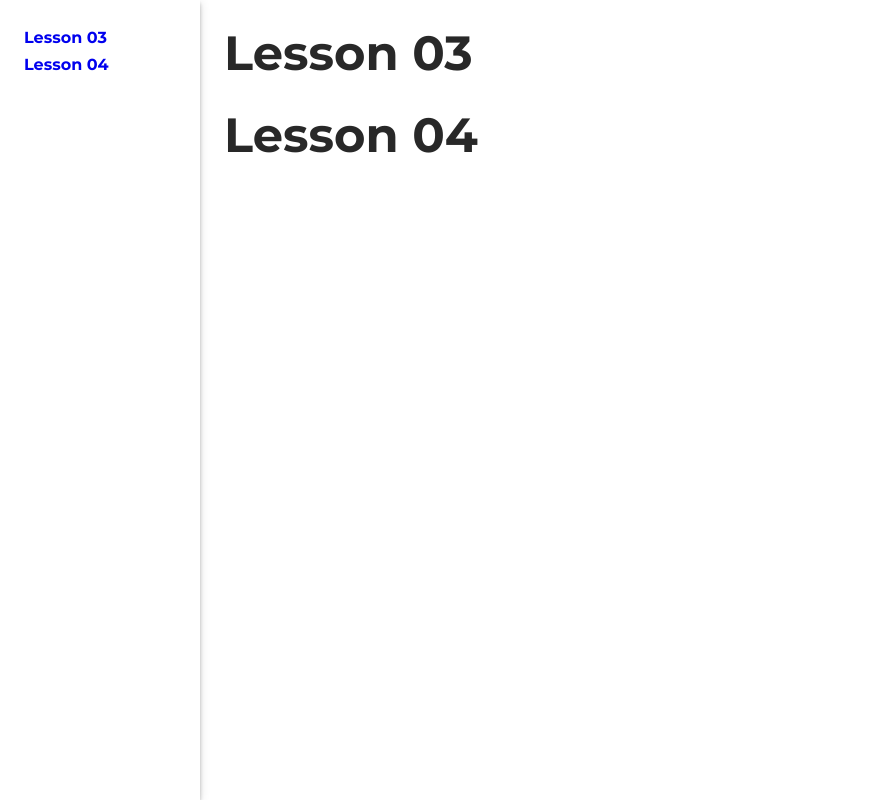
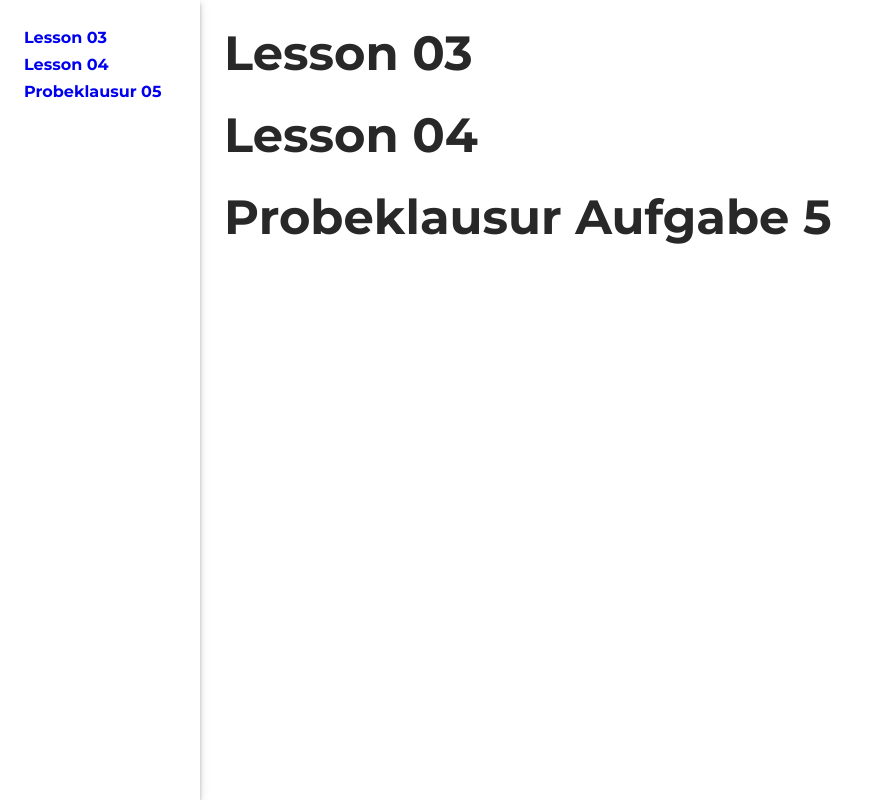
Before and after one commit to carlmrichter/ba-d3, a website built with webpack: page src/index.html in a window 1280 px wide. Shown: the whole page, without its empty margins (0-869 px from the left). Built offline with nearby package versions, Linux system fonts and the light colour scheme.

Commit message:
feat: add new lesson

```diff
--- a/src/index.html
+++ b/src/index.html
@@ -11,11 +11,13 @@
         <nav>
             <a class="menu__link" href="#03">Lesson 03</a>
             <a class="menu__link" href="#04">Lesson 04</a>
+            <a class="menu__link" href="#probeklausur-05">Probeklausur 05</a>
         </nav>
     </aside>
     <main>
         <h2 id="03">Lesson 03</h2>
         <h2 id="04">Lesson 04</h2>
+        <h2 id="probeklausur-05">Probeklausur Aufgabe 5</h2>
     </main>
 </body>
 </html>
--- a/src/js/app.js
+++ b/src/js/app.js
@@ -1,3 +1,6 @@
 import '../scss/app.scss'
 import './03'
 import './04'
+import probeklausur05 from './probeklausur-05'
+
+probeklausur05()
--- /dev/null
+++ b/src/js/probeklausur-05.js
@@ -0,0 +1,3 @@
+export default function probeklausur05() {
+
+}
```
Also changed, not shown: 1 other file.
